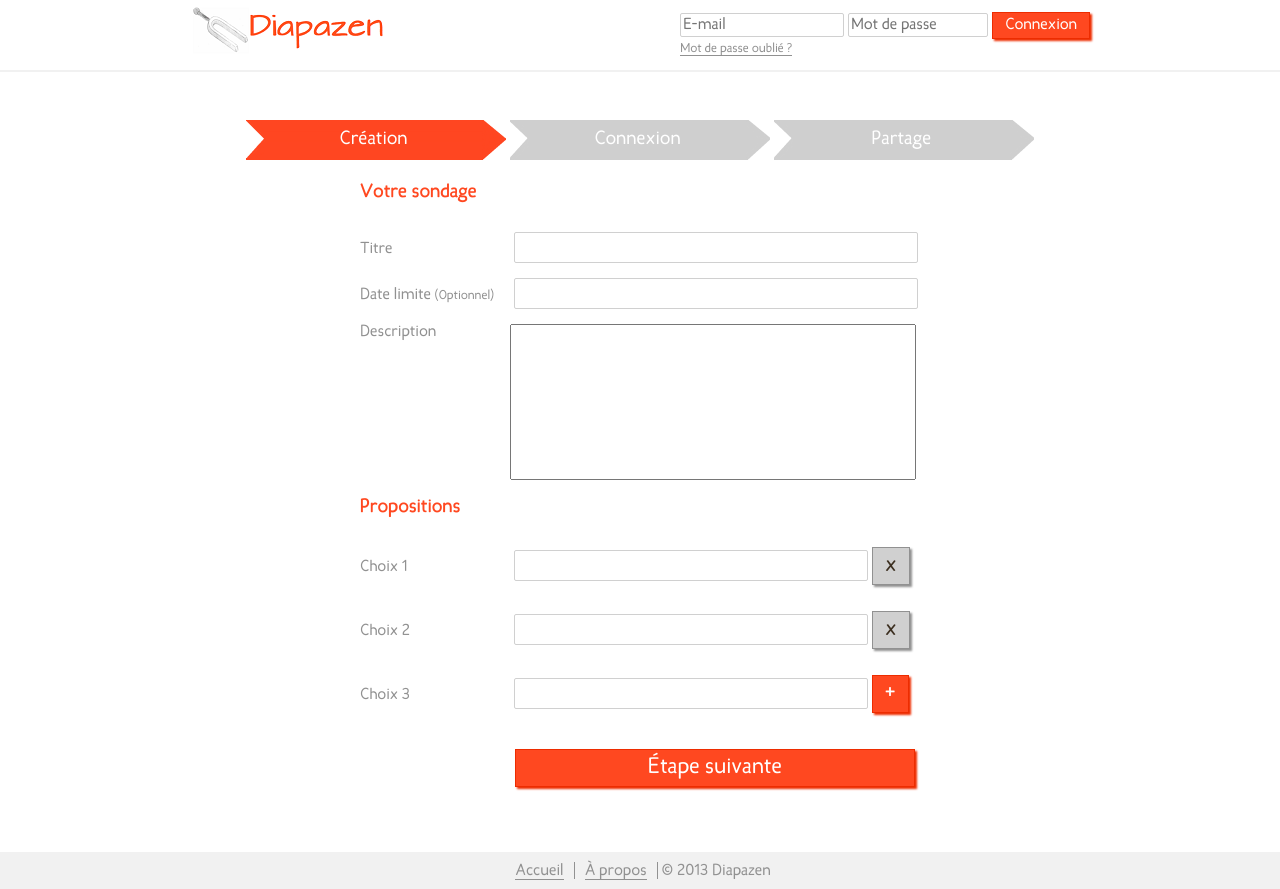
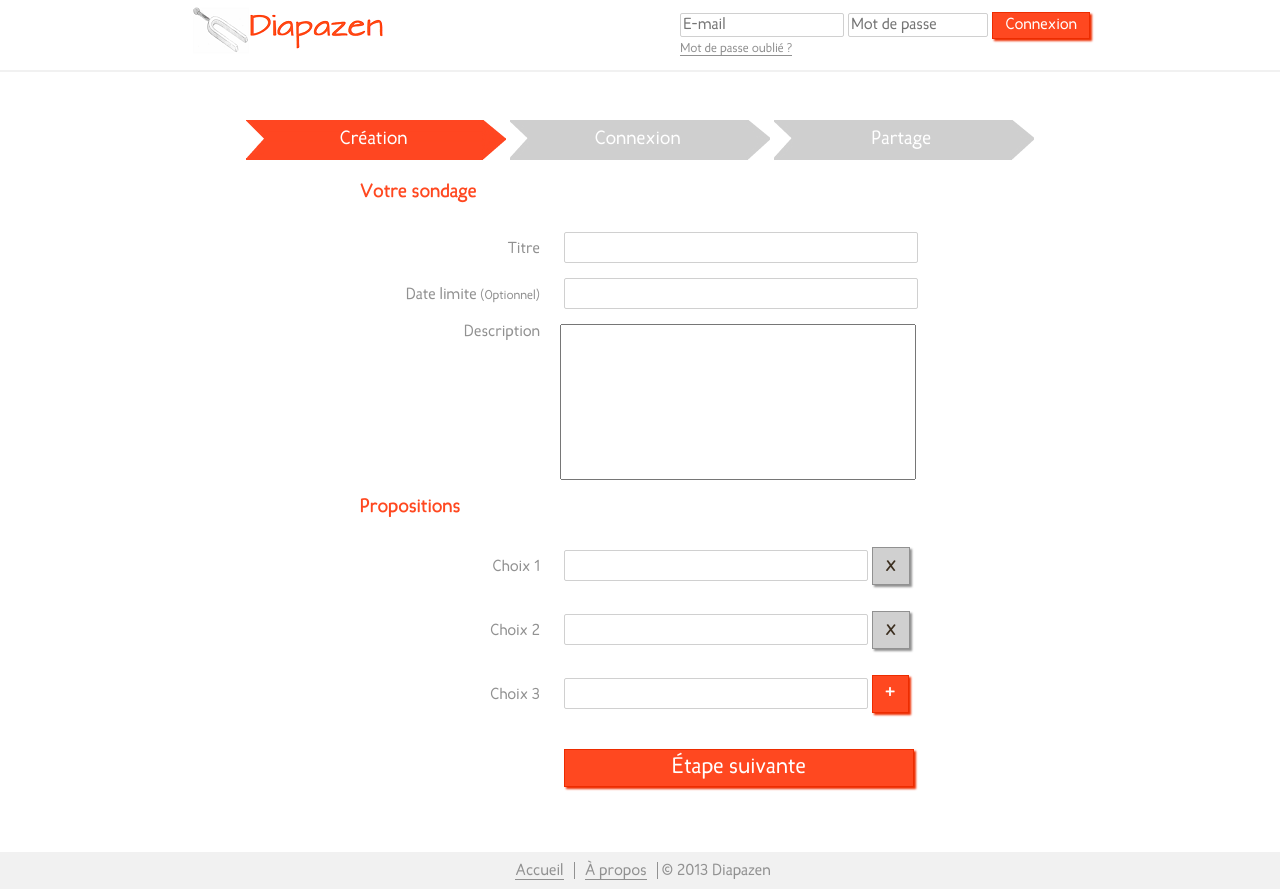
Before and after one commit to diapazen/diapazen, a PHP site: a page that uses index.php in a window 1280 px wide. Run offline with PHP 8.4, Linux system fonts and the light colour scheme; some libraries are stand-ins or nearby versions.

Commit message:
Modifications formulaires

```diff
--- a/app/view/css/diapazen.css
+++ b/app/view/css/diapazen.css
@@ -177,13 +177,13 @@ footer ul li
 .default_form input[type="submit"], .default_form input[type="text"], .default_form textarea, .default_form input[type="password"], .default_form input[type="mail"]
 {
     display: inline-block;
-    width: 400px;
+    width: 350px;
     margin-bottom: 15px;
 }
 
 .default_form input[type="submit"]
 {
-    margin-left: 155px;
+    margin-left: 204px;
 }
 
 .default_form input[type="submit"]
@@ -194,7 +194,9 @@ footer ul li
 .default_form label
 {
     display: inline-block;
-    width:150px;
+    width:180px;
+    text-align: right;
+    margin-right: 20px;
 }
 
 .default_form .small_title
@@ -214,7 +216,7 @@ footer ul li
 
 .default_form .info_box
 {
-    text-align: center;
+    text-align: right;
     margin-bottom: 10px;
 }
 
--- a/app/view/css/style.css
+++ b/app/view/css/style.css
@@ -144,10 +144,10 @@
     margin-bottom: 10px;
 }
 
-#share_form a[class="orange_button"]
+#share_form a.orange_button
 {
-	margin-left: 155px;
-	width: 374px;
+	margin-left: 200px;
+	width: 324px;
 }
 
 /* pollView.css */
@@ -295,8 +295,13 @@ h1#result
 	padding-left: 0;
 	padding-right: 0;
 	margin-left: 0;
-	width: 277px;
+	width: 175px;
 	display: inline-block;
+}
+
+#personal_data_form .grey_button
+{
+	margin-left: 204px;
 }
 
 .message_personal_data
@@ -423,6 +428,7 @@ h1#result
 	margin-bottom: 15px;
 	display: block;
 	width: inherit;
+	text-align: left;
 }
 
 #poll_connection_form #not_registered, #poll_connection_form #registered
@@ -449,12 +455,12 @@ h1#result
 
 #poll_creation_form .choice input[type="text"]
 {
-	width:350px;
+	width:300px;
 	display:inline-block;
 }
 
 #poll_creation_form #datepicker
 {
-	width: 400px;
+	width: 350px;
 	margin-bottom: 15px;
 }
```
